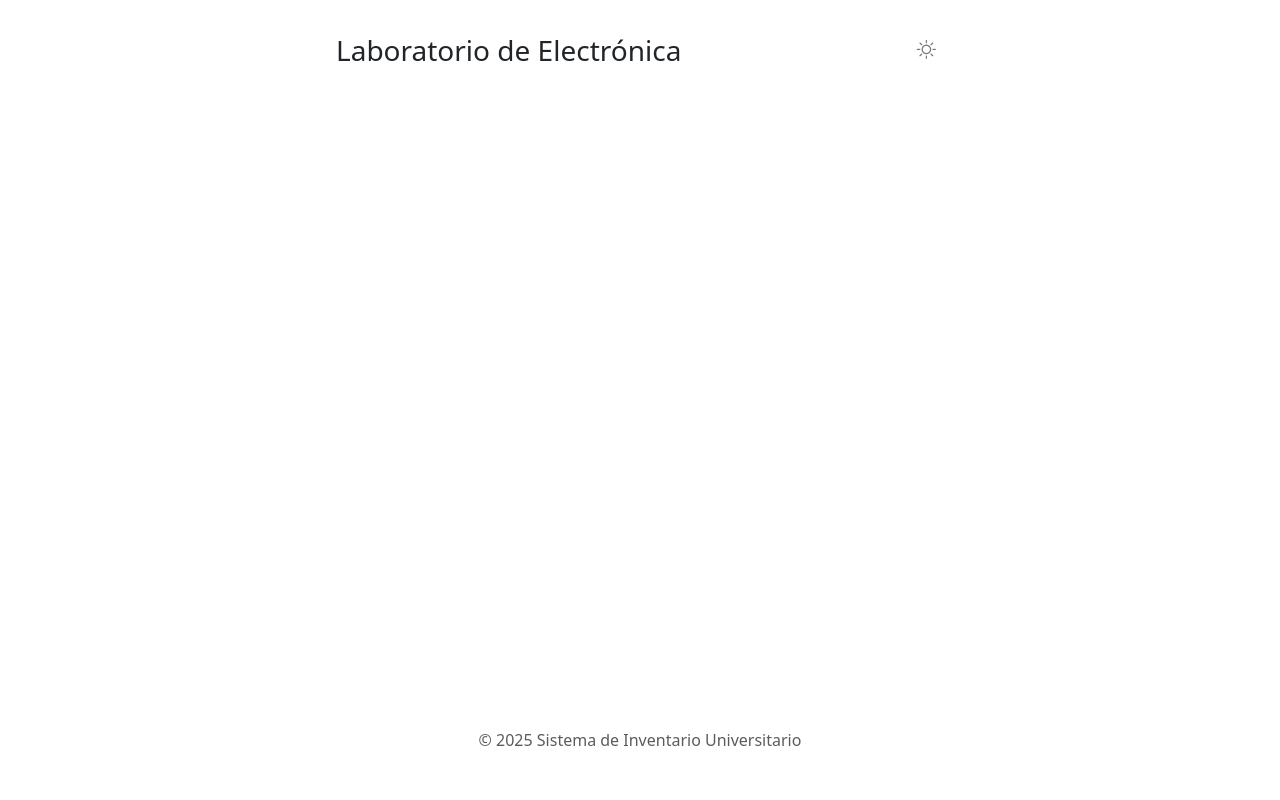
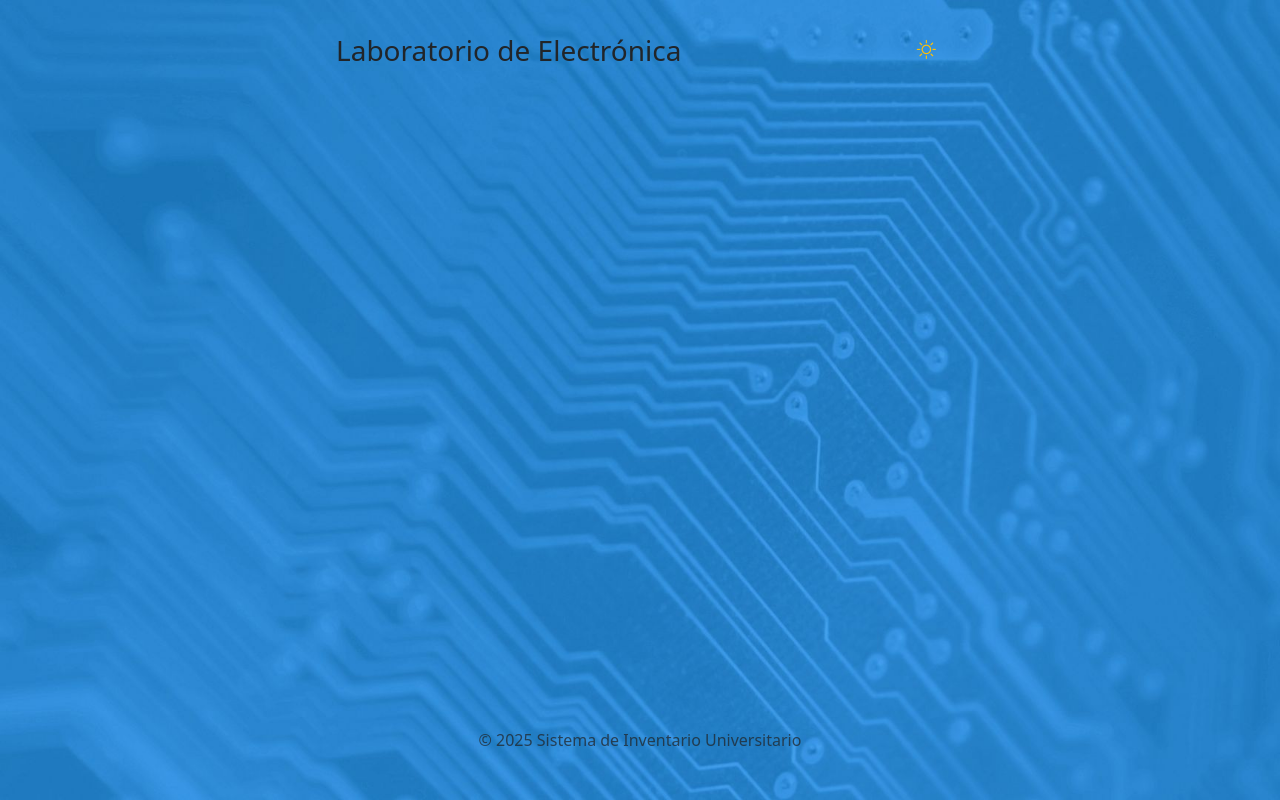
Before and after one commit to Gardic-Coder/ElectronicLab, a Django app: template ElectronicLabWeb/templates/base.html in a window 1280 px wide. Run offline with Django 5.2, Linux system fonts and the light colour scheme; the template is opened without the code that fills it, so the values that code supplies are empty.

Commit message:
Vista principal mejorada

```diff
--- a/ElectronicLabWeb/ElectronicLabWeb/settings.py
+++ b/ElectronicLabWeb/ElectronicLabWeb/settings.py
@@ -128,6 +128,7 @@ USE_TZ = True
 # https://docs.djangoproject.com/en/5.2/howto/static-files/
 
 STATIC_URL = 'static/'
+STATICFILES_DIRS = [BASE_DIR / 'static']
 
 # Default primary key field type
 # https://docs.djangoproject.com/en/5.2/ref/settings/#default-auto-field
--- a/ElectronicLabWeb/templates/base.html
+++ b/ElectronicLabWeb/templates/base.html
@@ -1,3 +1,4 @@
+{% load static %}
 <!doctype html>
 <html lang="es" data-bs-theme="light">
   <head>
@@ -10,6 +11,9 @@
       html, body {
         height: 100%;
         margin: 0;
+        background-size: cover;
+        background-position: center;
+        background-repeat: no-repeat;
       }
       body {
         display: flex;
@@ -18,6 +22,7 @@
         text-align: center;
         background-color: var(--bs-body-bg);
         color: var(--bs-body-color);
+        transition: background-image 0.5s ease-in-out;
       }
       .cover-container {
         max-width: 42em;
@@ -43,6 +48,15 @@
           gap: 0.5rem;
         }
       }
+
+      [data-bs-theme="light"] body {
+        background-image: url("{% static 'img/bg-light.jpg' %}?v=2");
+      }
+
+      [data-bs-theme="dark"] body {
+        background-image: url("{% static 'img/bg-dark.jpg' %}?v=2");
+      }
+
     </style>
   </head>
   <body class="d-flex h-100 text-center">
@@ -51,7 +65,7 @@
         <div class="header-bar px-3">
           <h3 class="mb-0">Laboratorio de Electrónica</h3>
           <button class="btn btn-sm btn-outline-secondary theme-toggle" title="Cambiar tema">
-            <i class="bi bi-brightness-high"></i>
+            <i class="bi bi-brightness-high text-warning"></i>
           </button>
         </div>
       </header>
@@ -79,7 +93,7 @@
         html.setAttribute('data-bs-theme', newTheme);
 
         // Cambiar ícono
-        icon.className = newTheme === 'dark' ? 'bi bi-moon' : 'bi bi-brightness-high';
+        icon.className = newTheme === 'dark' ? 'bi bi-moon text-warning' : 'bi bi-brightness-high text-warning';
       });
     </script>
   </body>
```
Also changed, not shown: ElectronicLabWeb/static/img/bg-dark.jpg (added), ElectronicLabWeb/static/img/bg-light.jpg (added).
